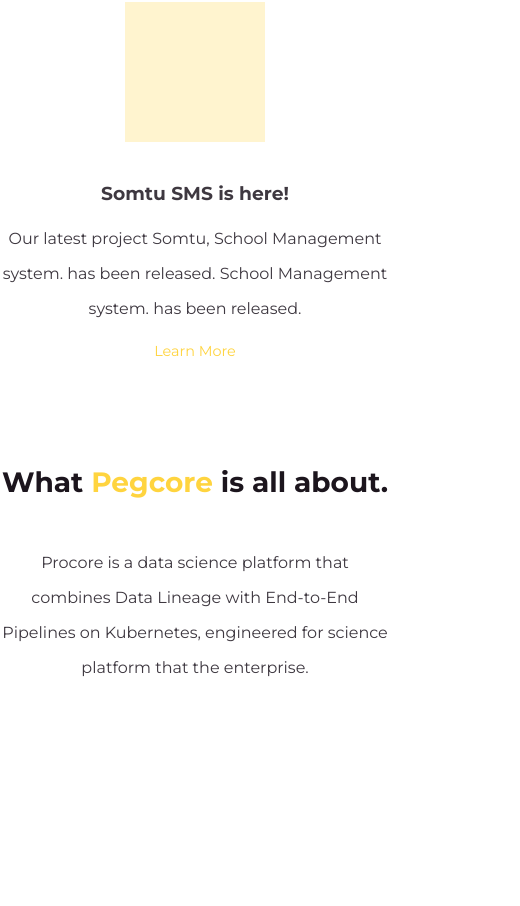
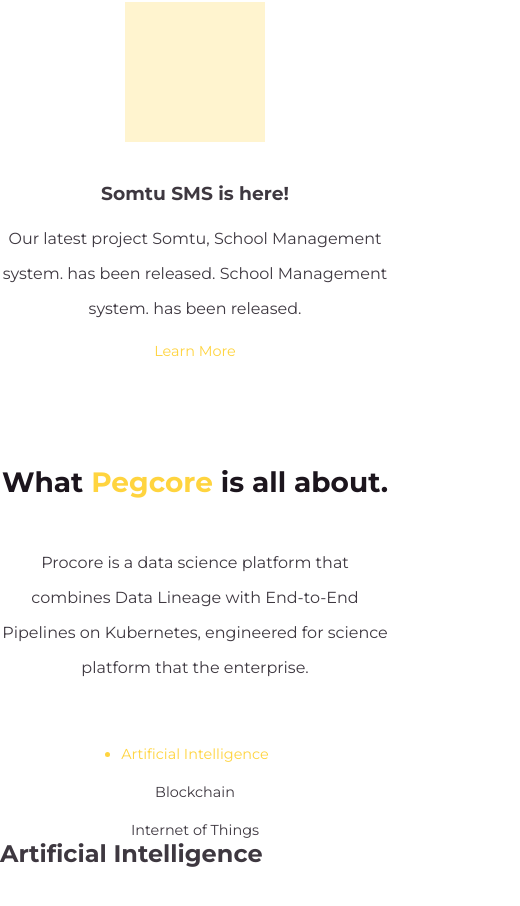
Before and after one commit to nepali-prabhat/landing, a React (Create React App) app: page / in a window 390 px wide. Shown: the part 842-1748 px from the top of the page, 520 px wide, since content can reach past the window. Built offline with nearby package versions, Linux system fonts and the light colour scheme.

Commit message:
cards component set

```diff
--- a/src/App.css
+++ b/src/App.css
@@ -98,9 +98,7 @@
 .hero .hero-img{
   width: 600px;
 }
-.App .services{
-  height: 100vh;
-}
+
 @media screen and (min-width: 1600px) {
   .hero .hero-img{
     width: 550px;
@@ -205,6 +203,17 @@
   }
 }
 
+
+
+
+
+
+
+
+.App .services{
+  min-height: 100vh;
+}
+
 .sec-desc{
   display: flex;
   flex-flow: column;
@@ -221,3 +230,39 @@
 .sec-desc p{
   max-width: 550px;
 }
+.tabs-container{
+  display: flex;
+  justify-content: center;
+  align-items: center;
+}
+.slideshow-tabs{
+  min-width: 650px;
+  margin-top: 60px;
+  display: flex;
+  justify-content: space-between;
+  align-items: center;
+}
+.slideshow-tabs li{
+  list-style: none;
+  transition: all ease-out 200ms;
+}
+.active-tab{
+  color: var(--primary);
+  list-style: disc !important;
+}
+.content-container{
+
+}
+@media screen and (max-width: 1100px){
+  .tabs-container{
+    /* display: grid; */
+  }
+  .slideshow-tabs{
+    display: flex;
+    flex-flow: column;
+    margin-top: 40px;
+  }
+  .slideshow-tabs li{
+    margin-top: 20px;
+  }
+}
--- a/src/App.js
+++ b/src/App.js
@@ -1,8 +1,8 @@
 import React from 'react';
 import './App.css';
 import heroImg from './hero.svg';
+import Services from './services';
 const LearnMore = ()=><div className="link highlight">Learn More</div>
-
 function App() {
   const noticeTitle = "Somtu SMS is here!"
   const noticeDesc = `Our latest project Somtu,
@@ -59,12 +59,7 @@
           <LearnMore/>
         </div>
       </section>
-      <section className="services">
-        <div className="sec-desc">
-          <h1>What <span className="highlight"> Pegcore </span> is all about.</h1>
-          <p className="txt">Procore is a data science platform that combines Data Lineage with End-to-End Pipelines on Kubernetes, engineered for science platform that  the enterprise.</p>
-        </div>
-      </section>
+      <Services />
     </div>
   );
 }
--- a/src/index.css
+++ b/src/index.css
@@ -34,7 +34,7 @@
   font-size: 0.9rem;
 }
 .link:hover{
-  text-decoration: underline;
+  /* text-decoration: underline; */
 }
 button{
   height: 40px;
--- /dev/null
+++ b/src/services.js
@@ -0,0 +1,138 @@
+import React, { Component } from 'react'
+
+export default class Services extends Component {
+    constructor(props) {
+        super(props);
+        this.state = {
+            activeIndex:0,
+            tabs:[{
+                title:"Artificial Intelligence",
+                desc:`Is simply dummy text of the printing and typesetting industry.
+                Lorem Ipsum has been the industry's stdard dummy text ever since
+                the 1500s, when an unknown printer.
+                `,
+                cards:[
+                    {
+                        title: "Analytics",
+                        desc:`Contrary to popular belief, Lorem Ipsum is not simply
+                        random text. It has roots in a piece of classical Latin
+                        literature from 45 BC, making it over 2000 years old.
+                        `,
+                    },
+                    {
+                        title: "Pattern Recognition",
+                        desc:`A powerful dual-perspective from two MIT schools – the
+                        MIT Sloan School of MIT Computer Science and Artificial
+                        Intelligence Laboratory understanding of AI.
+                        `,
+                    },
+                    {
+                        title: "Natural Language Processing",
+                        desc:`It has roots in a piece of classical Latin
+                        literature from 45 BC, making  Computer Science and Artificial
+                        Intelligence Laboratory understand.
+                        `,
+                    },
+                ]
+            },
+            {
+                title:"Blockchain",
+                desc:`Is simply dummy text of the printing and typesetting industry.
+                Lorem Ipsum has been the industry's stdard dummy text ever since
+                the 1500s, when an unknown printer.
+                `,
+                cards:[
+                    {
+                        title: "Analytics",
+                        desc:`Contrary to popular belief, Lorem Ipsum is not simply
+                        random text. It has roots in a piece of classical Latin
+                        literature from 45 BC, making it over 2000 years old.
+                        `,
+                    },
+                    {
+                        title: "Pattern Recognition",
+                        desc:`A powerful dual-perspective from two MIT schools – the
+                        MIT Sloan School of MIT Computer Science and Artificial
+                        Intelligence Laboratory understanding of AI.
+                        `,
+                    },
+                    {
+                        title: "Natural Language Processing",
+                        desc:`It has roots in a piece of classical Latin
+                        literature from 45 BC, making  Computer Science and Artificial
+                        Intelligence Laboratory understand.
+                        `,
+                    },
+                ]
+            },
+            {
+                title:"Internet of Things",
+                desc:`Is simply dummy text of the printing and typesetting industry.
+                Lorem Ipsum has been the industry's stdard dummy text ever since
+                the 1500s, when an unknown printer.
+                `,
+                cards:[
+                    {
+                        title: "Analytics",
+                        desc:`Contrary to popular belief, Lorem Ipsum is not simply
+                        random text. It has roots in a piece of classical Latin
+                        literature from 45 BC, making it over 2000 years old.
+                        `,
+                    },
+                    {
+                        title: "Pattern Recognition",
+                        desc:`A powerful dual-perspective from two MIT schools – the
+                        MIT Sloan School of MIT Computer Science and Artificial
+                        Intelligence Laboratory understanding of AI.
+                        `,
+                    },
+                    {
+                        title: "Natural Language Processing",
+                        desc:`It has roots in a piece of classical Latin
+                        literature from 45 BC, making  Computer Science and Artificial
+                        Intelligence Laboratory understand.
+                        `,
+                    },
+                ]
+            }
+        ]
+        };
+    }
+    interval = null;
+    handleTabClick(i){
+        this.setState({activeIndex:i})
+    }
+
+    componentDidMount(){
+        // this.interval = setInterval(()=>{
+        //     this.setState({activeIndex:(this.state.activeIndex+1)%this.state.tabs.length})},4000
+        // )
+    }
+    componentWillUnmount(){
+        // clearInterval(this.interval)
+    }
+    render() {
+        return (
+            <section className="services">
+                <div className="sec-desc">
+                <h1>What <span className="highlight"> Pegcore </span> is all about.</h1>
+                <p className="txt">Procore is a data science platform that combines Data Lineage with End-to-End Pipelines on Kubernetes, engineered for science platform that  the enterprise.</p>
+                </div>
+                <div className="tabs-container">
+                    <ul className="slideshow-tabs">
+                        {
+                            this.state.tabs.map((t,i)=><li key={t.title} onClick={()=>{this.handleTabClick(i)}} className={`link ${this.state.activeIndex===i?"active-tab":""}`}>{t.title}</li>)
+                        }
+                    </ul>
+                </div>
+                <div className="content-container">
+                        <div className="content-desc">
+                            <h2>
+                                {this.state.tabs[this.state.activeIndex].title}
+                            </h2>
+                        </div>
+                </div>
+            </section>
+        )
+    }
+}
```
